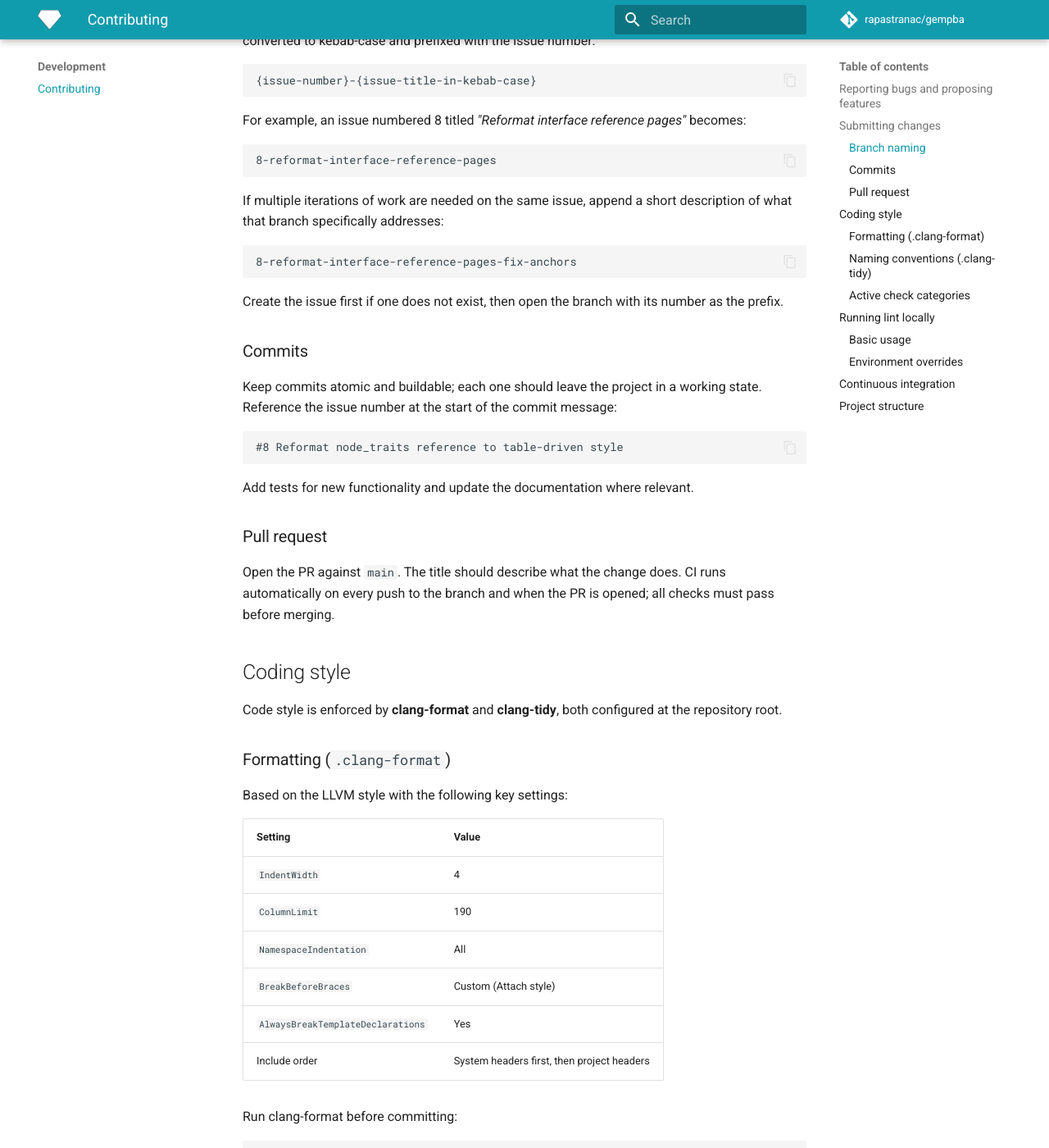
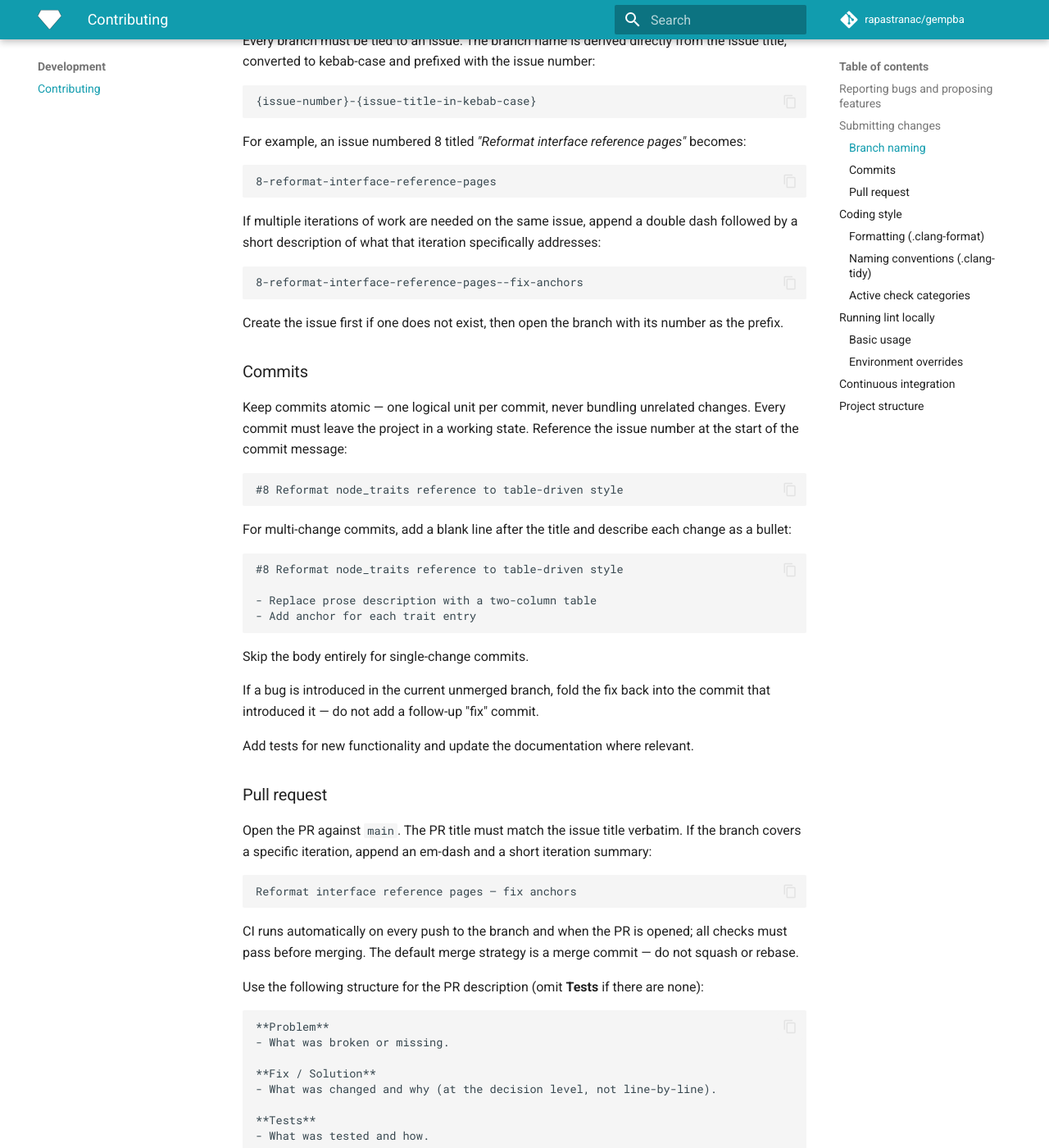
Before and after one commit to rapastranac/gempba-docs, an MkDocs documentation site: the page built from docs/contributing.md, in a window 1280 px wide and 1400 px high, scrolled down 539 px. Shown: the whole window at 82% size. Built offline with MkDocs 1.6.1 and Material for MkDocs 9.7.7, drawn with Linux system fonts in a browser that asks for light colours; comment, search, counter and statistics services are not loaded; some of the changed text lies outside the part shown.

Commit message:
#14 Update contributing page to align with git workflow
- Add pull-before-branch requirement
- Fix iteration branch format to use double dash
- Add commit message body format with bullet points
- Add bug-folding rule for unmerged branches
- Add merge strategy (merge commit, no squash/rebase)
- Update PR title rule to verbatim issue title
- Add em-dash iteration suffix format for PR titles
- Add PR description template (Problem / Fix / Tests)
- Add comment policy to coding style section

````diff
--- a/docs/contributing.md
+++ b/docs/contributing.md
@@ -8,7 +8,8 @@ and what you actually observed, and a minimal reproducible example where possibl
 
 ## Submitting changes
 
-Fork the repository, create a branch, make your changes, and open a pull request against `main`.
+Pull the latest `main` before creating a branch. Fork the repository, create a branch, make your changes, and open a
+pull request against `main`.
 
 ### Branch naming
 
@@ -25,34 +26,73 @@ For example, an issue numbered 8 titled *"Reformat interface reference pages"* b
 8-reformat-interface-reference-pages
 ```
 
-If multiple iterations of work are needed on the same issue, append a short description of what that branch specifically
-addresses:
+If multiple iterations of work are needed on the same issue, append a double dash followed by a short description of
+what that iteration specifically addresses:
 
 ```
-8-reformat-interface-reference-pages-fix-anchors
+8-reformat-interface-reference-pages--fix-anchors
 ```
 
 Create the issue first if one does not exist, then open the branch with its number as the prefix.
 
 ### Commits
 
-Keep commits atomic and buildable; each one should leave the project in a working state. Reference the issue number at
-the start of the commit message:
+Keep commits atomic — one logical unit per commit, never bundling unrelated changes. Every commit must leave the project
+in a working state. Reference the issue number at the start of the commit message:
 
 ```
 #8 Reformat node_traits reference to table-driven style
 ```
 
+For multi-change commits, add a blank line after the title and describe each change as a bullet:
+
+```
+#8 Reformat node_traits reference to table-driven style
+
+- Replace prose description with a two-column table
+- Add anchor for each trait entry
+```
+
+Skip the body entirely for single-change commits.
+
+If a bug is introduced in the current unmerged branch, fold the fix back into the commit that introduced it — do not add
+a follow-up "fix" commit.
+
 Add tests for new functionality and update the documentation where relevant.
 
 ### Pull request
 
-Open the PR against `main`. The title should describe what the change does. CI runs automatically on every push to the
-branch and when the PR is opened; all checks must pass before merging.
+Open the PR against `main`. The PR title must match the issue title verbatim. If the branch covers a specific iteration,
+append an em-dash and a short iteration summary:
+
+```
+Reformat interface reference pages — fix anchors
+```
+
+CI runs automatically on every push to the branch and when the PR is opened; all checks must pass before merging. The
+default merge strategy is a merge commit — do not squash or rebase.
+
+Use the following structure for the PR description (omit **Tests** if there are none):
+
+```
+**Problem**
+- What was broken or missing.
+
+**Fix / Solution**
+- What was changed and why (at the decision level, not line-by-line).
+
+**Tests**
+- What was tested and how.
+```
 
 ## Coding style
 
-Code style is enforced by **clang-format** and **clang-tidy**, both configured at the repository root.
+Avoid code comments by default. A comment is only justified when the *why* cannot be inferred from the code itself: a
+hidden constraint, a platform quirk, a non-obvious invariant, or a deliberate workaround. Never narrate what the code
+does — well-named identifiers already do that. Rationale for workarounds or platform-specific decisions belongs in the
+commit body or PR description.
+
+Code style is also enforced by **clang-format** and **clang-tidy**, both configured at the repository root.
 
 ### Formatting (`.clang-format`)
 
````
